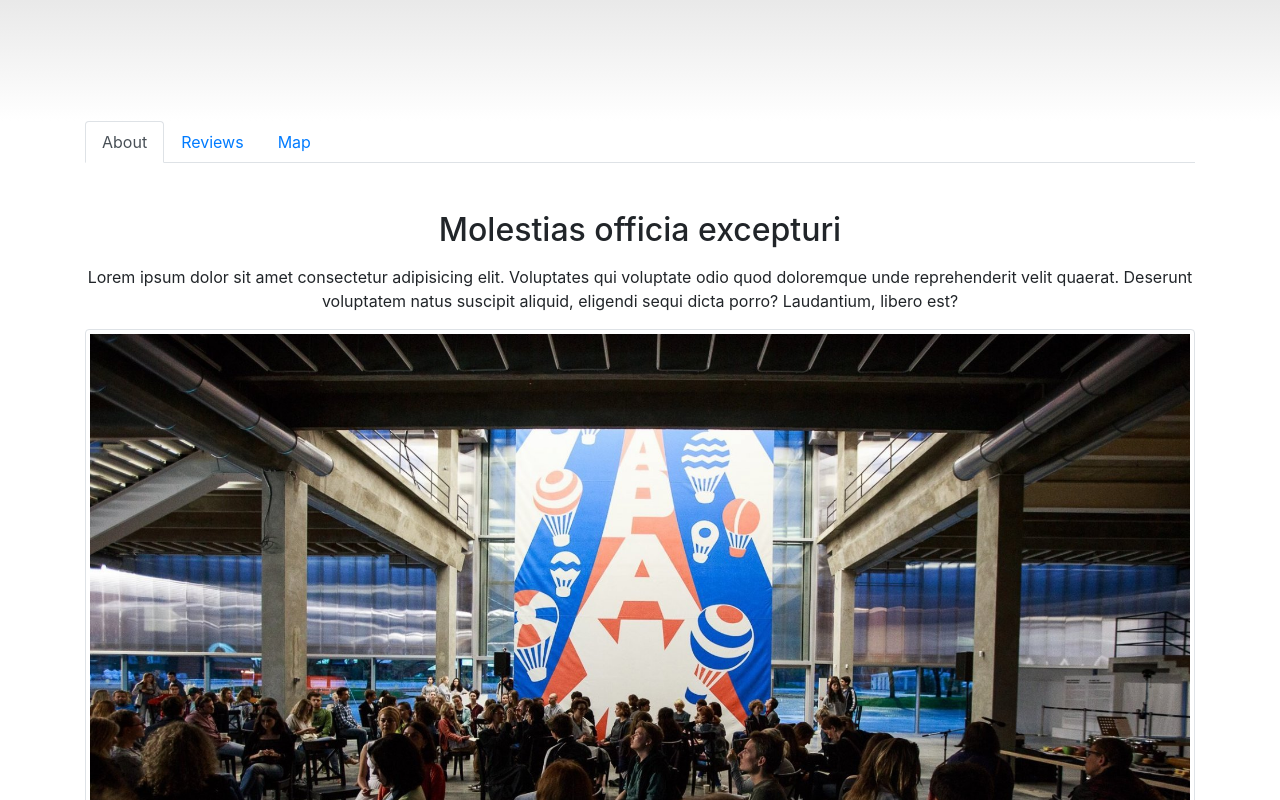
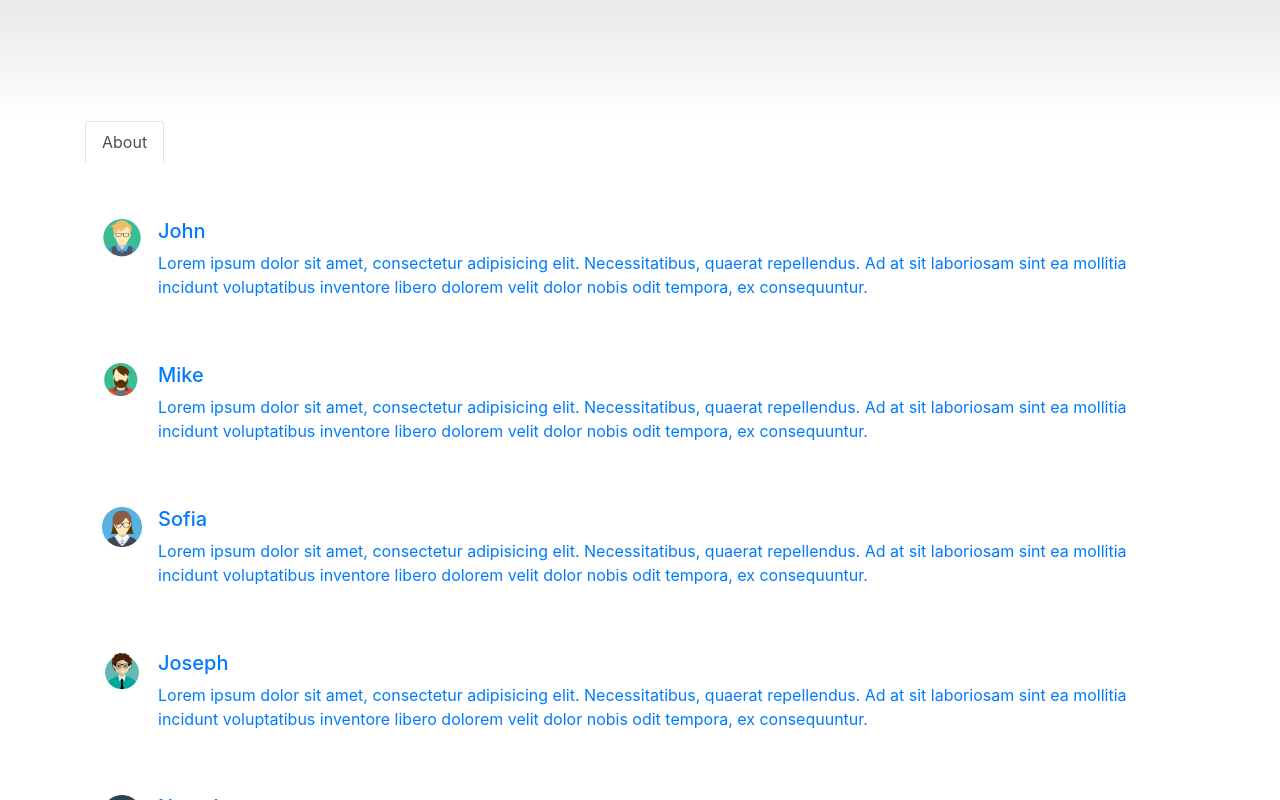
Before and after one commit to stephieplusthree/city_guide__react, a React (Create React App) app: page /details in a window 1280 px wide. Shown: the part 740-1540 px from the top of the page. Built offline with nearby package versions, Linux system fonts and the light colour scheme.

Commit message:
review card added

```diff
--- a/src/components/Info.js
+++ b/src/components/Info.js
@@ -16,7 +16,7 @@ class Info extends Component {
       <InfoConsumer>
         {(value) => (
           <div className="col-10 col-lg-4 mx-auto mb-5">
-            <div className="card" style={{ width: "10rem" }}>
+            <div className="card" style={{ width: "20rem" }}>
               <img src={img} alt={headerTitle} className="card-img-top" />
               <div className="card-body">
                 <h3 className="card-title text-uppercase">{headerTitle}</h3>
--- /dev/null
+++ b/src/components/ReviewCard.js
@@ -0,0 +1,28 @@
+import React, { Component } from "react";
+import { InfoConsumer } from "./context";
+
+class ReviewCard extends Component {
+  render() {
+    const { id, name, avatar, comment } = this.props.person;
+    return (
+      <InfoConsumer>
+        {data => (
+          <div className="media mt-5">
+            <img
+              src={avatar}
+              alt={name}
+              style={{ width: "40px" }}
+              className="mr-3"
+            />
+            <div className="media-body">
+              <h5 className="mt-0">{name}</h5>
+              <p>{comment}</p>
+            </div>
+          </div>
+        )}
+      </InfoConsumer>
+    );
+  }
+}
+
+export default ReviewCard;
--- /dev/null
+++ b/src/components/Reviews.js
@@ -0,0 +1,19 @@
+import React, { Component } from "react";
+import { InfoConsumer } from "./context";
+import ReviewCard from "./ReviewCard";
+
+class Reviews extends Component {
+  render() {
+    return (
+      <InfoConsumer>
+        {data => {
+          return data.reviews.map(person => {
+            return <ReviewCard key={person.id} person={person} />;
+          });
+        }}
+      </InfoConsumer>
+    );
+  }
+}
+
+export default Reviews;
--- a/src/components/pages/Details.js
+++ b/src/components/pages/Details.js
@@ -2,6 +2,7 @@ import React, { Component } from "react";
 import { InfoConsumer } from "../context";
 import Footer from "../layouts/Footer";
 import styled from "styled-components";
+import Reviews from '../Reviews';
 
 class Details extends Component {
   render() {
@@ -72,7 +73,7 @@ class Details extends Component {
                       role="tab"
                       data-toggle="tab"
                     >
-                      Reviews
+                      <Reviews />
                     </a>
                   </li>
                   {/* Map Link */}
```
